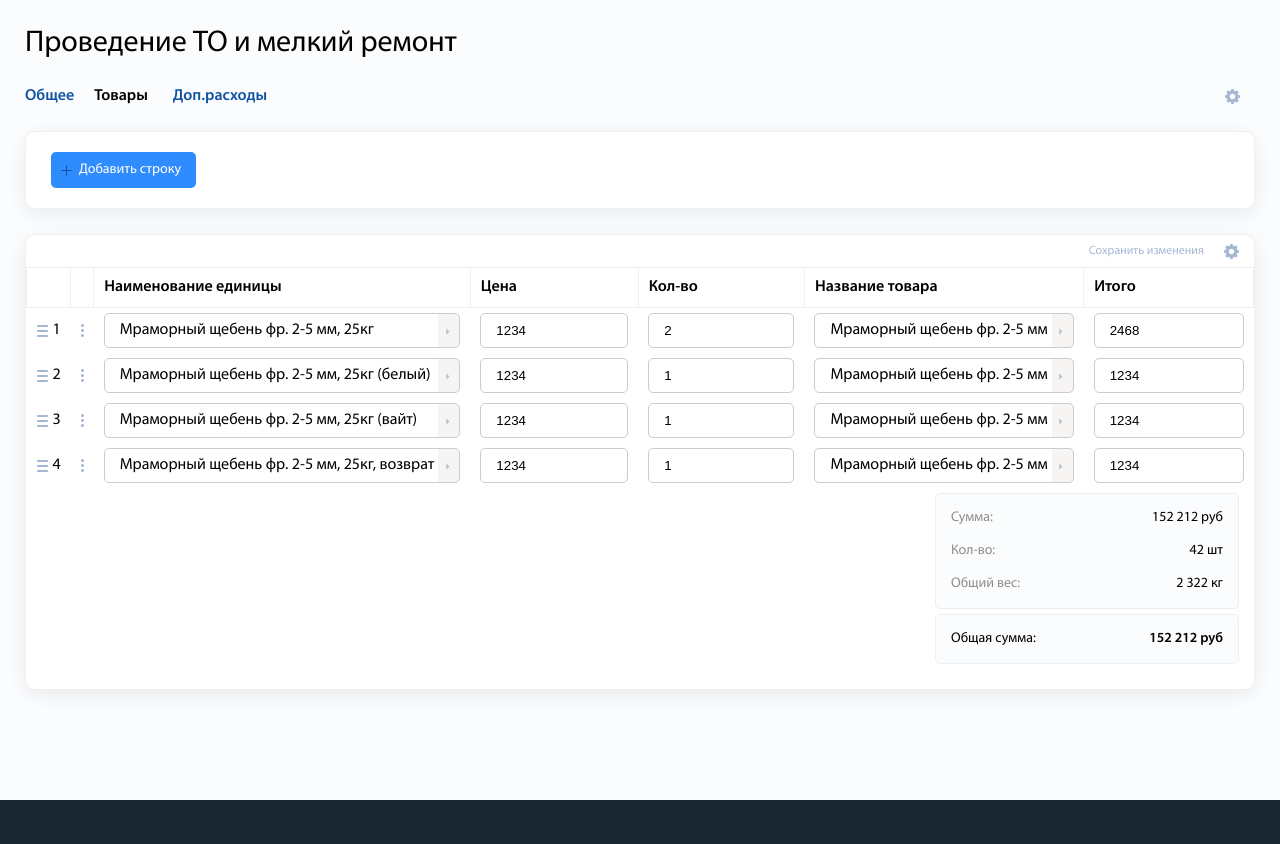
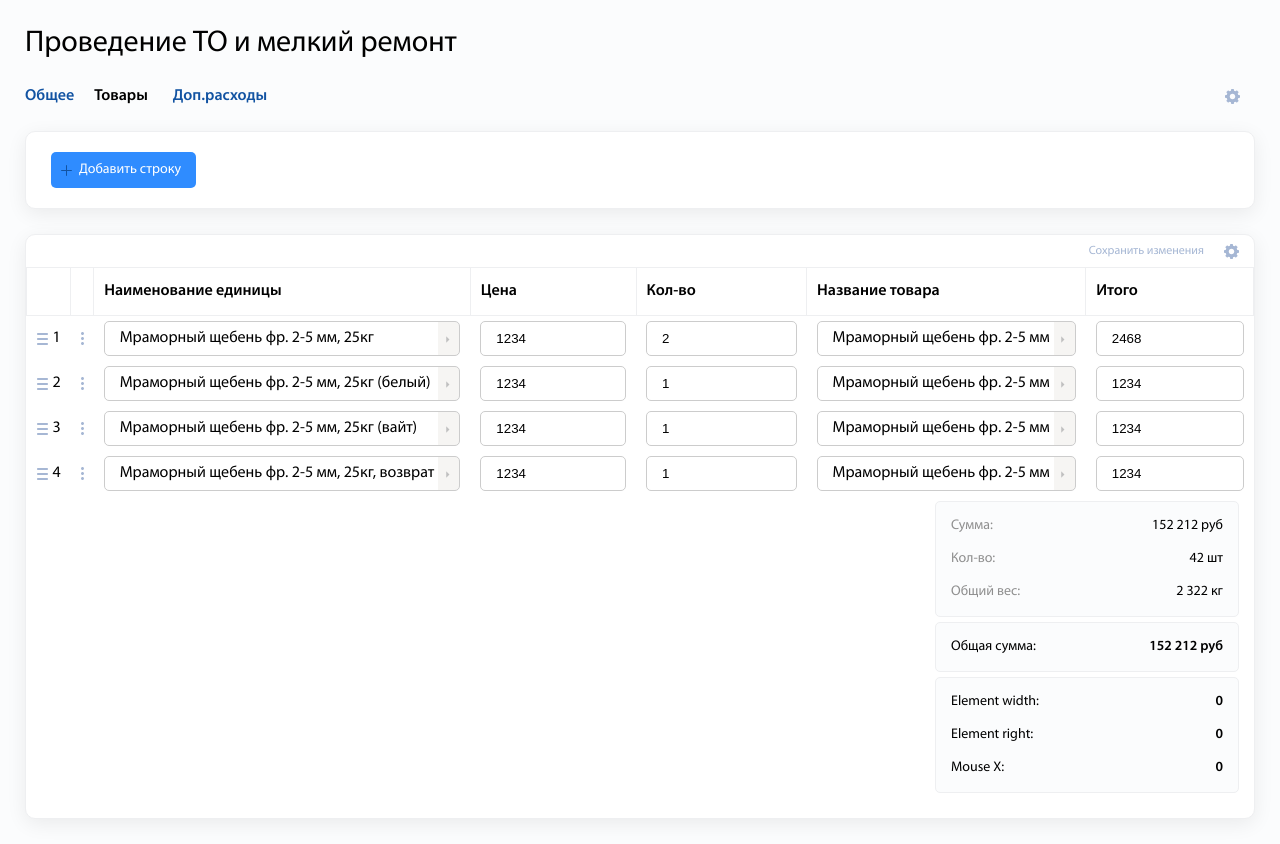
Before and after one commit to Ivan-Gav/opt6-test, a Vue app: page / in a window 1280 px wide. Before the commit the page ends 800 px from the top, so only its background shows below. Built offline with nearby package versions, Linux system fonts and the light colour scheme.

Commit message:
feat: implement resizing part 1

```diff
--- a/package.json
+++ b/package.json
@@ -10,6 +10,7 @@
   },
   "dependencies": {
     "@tanstack/vue-table": "^8.15.3",
+    "@vueuse/core": "^10.9.0",
     "lodash.debounce": "^4.0.8",
     "vue": "^3.4.21"
   },
--- a/src/components/TableComponent.vue
+++ b/src/components/TableComponent.vue
@@ -9,19 +9,30 @@
 
     <table v-if="columns.length" class="table">
       <thead>
-        <tr>
+        <tr ref="thrRef">
           <th
             v-for="col in columns"
+            ref="thRefs"
             :key="col.key"
             class="th"
-            draggable="true"
+            :class="isResizing && isResizing.i === col.i && 'th-resize'"
+            :style="isResizing && isResizing.i === col.i && { maxWidth: resizedWidth + 'px', color: 'red'}"
+            :draggable="!isResizing"
             @dragstart="(event) => handleDragColStart(col, event)"
             @dragenter.prevent="() => handleDragColEnter(col)"
             @dragover.prevent
             @dragend="handleDragColEnd"
             @drop="handleColDrop"
+            @mouseup="stopResize"
+            @mousemove="(event) => handleResize(col, event)"
           >
             {{ myColumns[col.i].header }}
+
+            <div
+              v-if="col.i !== columns.length - 1"
+              class="th-resizer"
+              @mousedown="(event) => startResize(col, event)"
+            ></div>
           </th>
         </tr>
       </thead>
@@ -38,7 +49,12 @@
           @dragend="handleDragRowEnd"
           @drop="handleRowDrop"
         >
-          <td v-for="col in columns" :key="`${col}-${row.id}`" class="td">
+          <td
+            v-for="col in columns"
+            :key="`${col}-${row.id}`"
+            class="td"
+            :class="isResizing && isResizing.i === col.i && 'td-resize'"
+          >
             <component
               :is="myColumns[col.i].cell"
               :row="row"
@@ -62,11 +78,21 @@
       <div class="table-total-bottomline-legend">Общая сумма:</div>
       <div class="table-total-bottomline-value">152 212 руб</div>
     </div>
+
+    <div class="table-total-details">
+      <div class="table-total-bottomline-legend">Element width:</div>
+      <div class="table-total-bottomline-value">{{ elWidth }}</div>
+      <div class="table-total-bottomline-legend">Element right:</div>
+      <div class="table-total-bottomline-value">{{ elRight }}</div>
+      <div class="table-total-bottomline-legend">Mouse X:</div>
+      <div class="table-total-bottomline-value">{{ x }}</div>
+    </div>
   </div>
 </template>
 
 <script setup>
-import { ref, inject } from "vue";
+import { ref, inject, onMounted, watch } from "vue";
+import { useMouseInElement, useElementBounding } from "@vueuse/core";
 import CogSVG from "./SVG/CogSVG.vue";
 import TableEditButton from "./TableEditButton.vue";
 import TableDnDButton from "./TableDnDButton.vue";
@@ -85,6 +111,18 @@ const props = defineProps({
 const { products, orderRows } = inject("data");
 
 const tableContent = ref(props.table);
+
+
+
+const isResizing = ref(null);
+const elWidth = ref(0)
+const elRight = ref(0)
+const resizedWidth = ref(0);
+const mX = ref(null)
+
+
+const thrRef = ref (null);
+const thRefs = ref([]);
 
 const {
   handleDragRowStart,
@@ -141,6 +179,39 @@ const {
   handleDragColEnd,
   handleColDrop,
 } = useDragAndDropCol(columns);
+
+
+const { x, elementX } = useMouseInElement(thrRef);
+
+
+
+const startResize = (col, e) => {
+  isResizing.value = col;
+  console.log("start resizing");
+  mX.value = e.clientX;
+//   const target = thRefs.value[col.i];
+//   const { left, right, width  } = useElementBounding(target);
+//   elWidth.value = elementWidth.value
+};
+
+const handleResize = (col, e) => {
+  if (!isResizing.value) {
+    return;
+  }
+  console.log("handle resize");
+  const target = thRefs.value[col.i];
+  const { left, right, width  } = useElementBounding(target);
+  elWidth.value = width.value
+  elRight.value = right.value
+
+  resizedWidth.value = x.value - left.value
+};
+
+
+const stopResize = () => {
+  isResizing.value = null;
+  mX.value = null
+};
 </script>
 
 <style scoped>
@@ -168,16 +239,38 @@ const {
 
 .table {
   width: 100%;
+  /*table-layout: fixed;*/
 }
 .th {
+  position: relative;
   min-height: 44px;
-  padding: 10px;
+  padding: 14px 10px;
   font-family: var(--font-semibold);
   font-size: 16px;
   border: solid 1px var(--color-border-1);
   text-align: left;
   cursor: move;
+  text-overflow: clip;
+  white-space: nowrap;
+  overflow: hidden;
 }
+
+.th-resize,
+.td-resize {
+  border-right: solid 1px var(--color-border-2);
+}
+
+.th-resizer {
+  position: absolute;
+  z-index: 10;
+  right: 0;
+  top: 0;
+  bottom: 0;
+  width: 10px;
+  background-color: transparent;
+  cursor: col-resize;
+}
+
 .tr {
   height: 45px;
 }
@@ -193,6 +286,9 @@ const {
 
 .td {
   padding: 5px 10px;
+  text-overflow: clip;
+  white-space: nowrap;
+  overflow: hidden;
 }
 
 .table-total-details {
```
Also changed, not shown: 1 other file (tests, documents, lock files or other folders).
